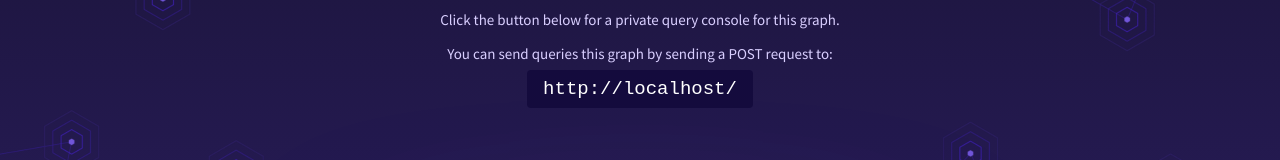
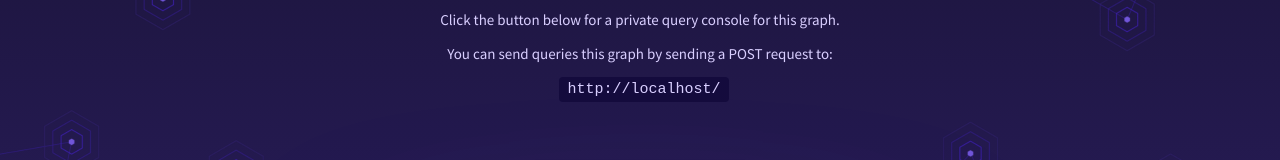
Before and after one commit to apollographql/studio-landing-page, a React (Create React App) app: page / in a window 1280 px wide. Shown: the part 321-481 px from the top of the page. Built offline with nearby package versions, Linux system fonts and the light colour scheme.

Commit message:
make post url more subtle

```diff
--- a/src/content/LocalUnconfigured.tsx
+++ b/src/content/LocalUnconfigured.tsx
@@ -48,12 +48,11 @@ export default ({ endpoint }: { endpoint: string }) => (
         <p>
           <span
             css={{
-              fontSize: 19,
               fontFamily: 'monospace',
-              color: '#ffffff',
               backgroundColor: 'rgba(15,7,56,0.7)',
-              padding: '8px 16px',
+              padding: '4px 8px',
               borderRadius: 4,
+              marginLeft: 8,
             }}
           >
             {endpoint}
```
